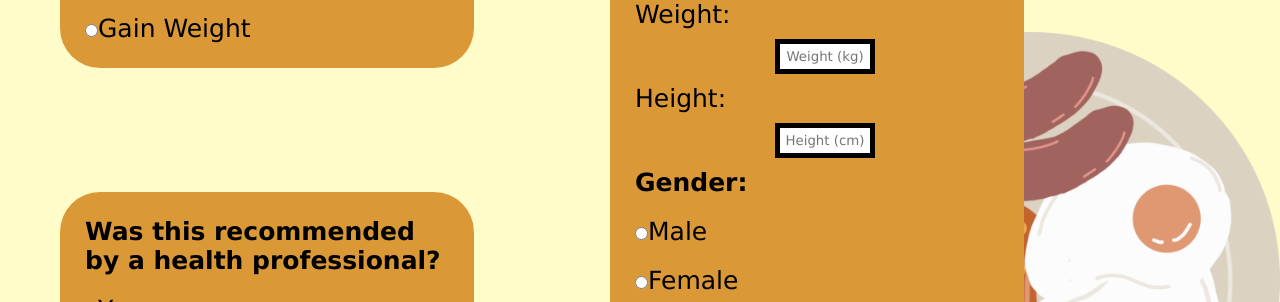
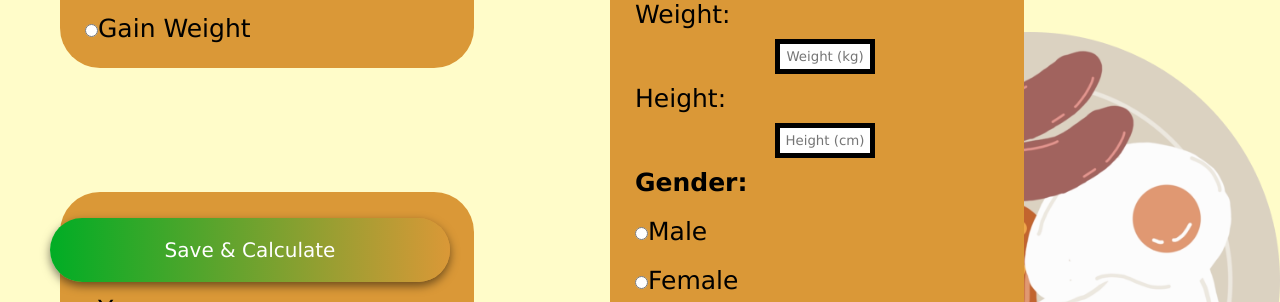
Before and after one commit to Eesa2323/calorie_counter, a website: page client/personalinfo.html in a window 1280 px wide. Shown: the part 468-770 px from the top of the page. Drawn offline with Linux system fonts and the light colour scheme.

Commit message:
Update personalinfo.css

```diff
--- a/client/personalinfo.css
+++ b/client/personalinfo.css
@@ -221,21 +221,26 @@ h3, h4, h5, h6, h7, h8{
 
 .calculate-btn {
 
-padding: 50px;
-position: fixed;
-float: right;
-bottom: 0;
-width: 200px;
+padding: 20px;
+position: absolute;
+justify-content: center;
+bottom: 50px;
+left: 50px;
+width: 400px;
 display: flex;
-text-align: center;
- padding: 5px;
-
-
+ background: linear-gradient(to right, #00ad25, #da9837);
+ color: white;
+ border: none;
+ font-size: 20px;
+ border-radius: 100px;
+ box-shadow: 0 4px 10px rgba(0, 0, 0, 0.5);
+ transition: transform 0.2s ease-in-out, box-shadow 0.2s ease-in-out;
 }
 
-
 .calculate-btn:hover {
-    background-color: #daac67;
+    transform: scale(1.1); /* Increases size by 10% */
+    transition: transform 0.2s ease-in-out; /* Smooth animation */
+    box-shadow: 0 4px 10px rgb(0, 0, 0);
 }
 
 .food-image img {
```
